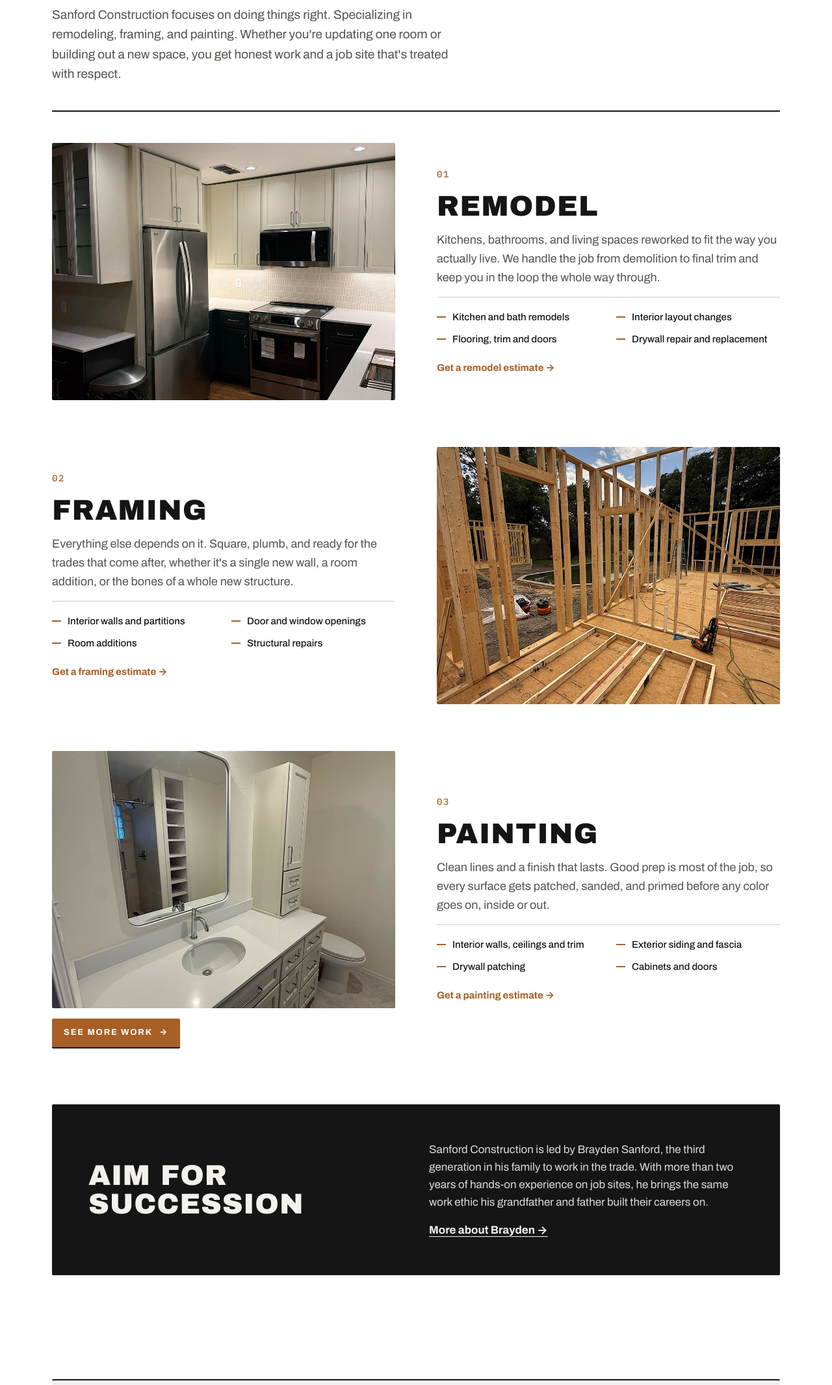
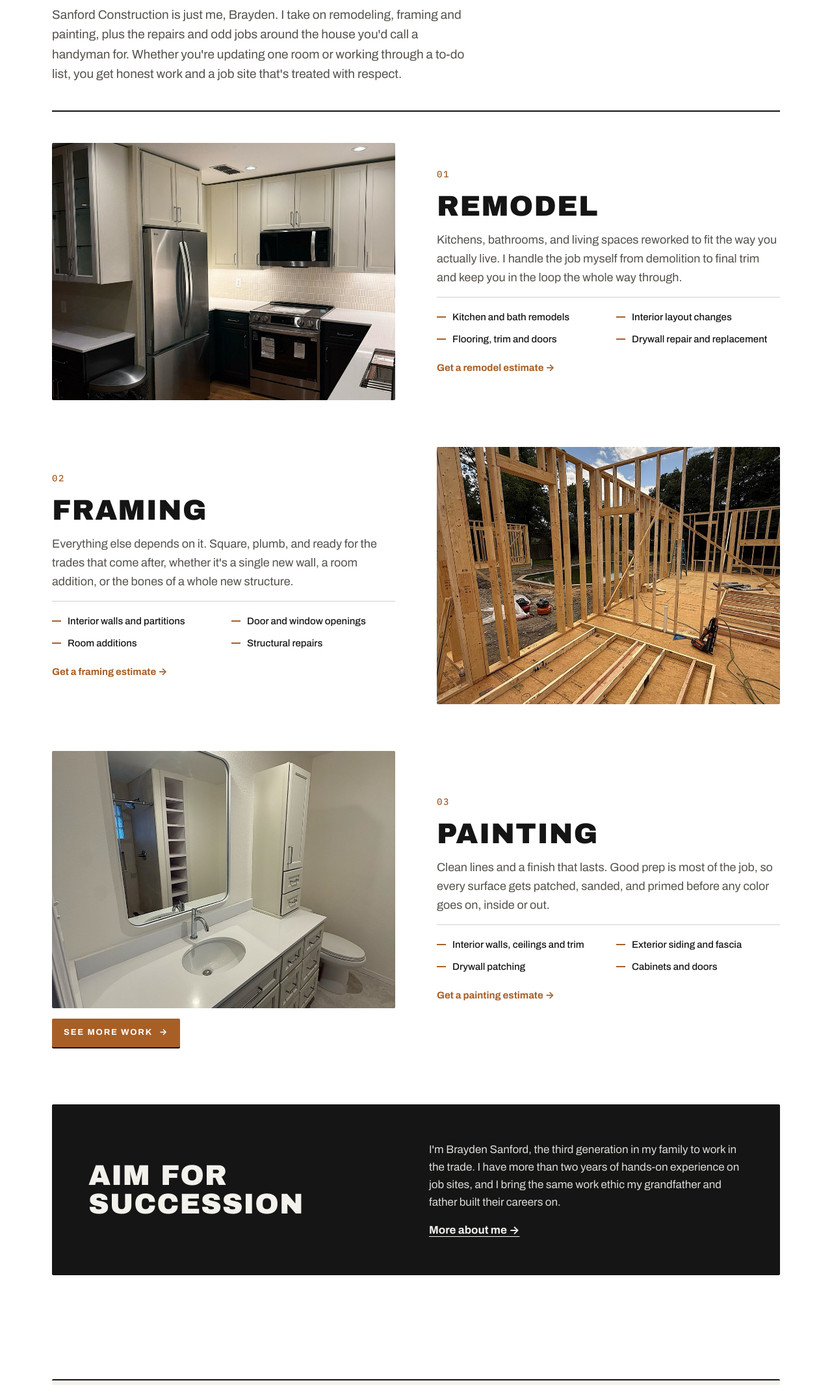
Before and after one commit to brayden60/sanfordconstruction, a plain HTML site: page index.html in a window 1280 px wide. Shown: the part 665-2797 px from the top of the page at 65% size. Drawn offline with Linux system fonts and the light colour scheme.

Commit message:
Update index.html

```diff
--- a/index.html
+++ b/index.html
@@ -253,7 +253,7 @@ footer{padding-block:40px 48px;display:flex;justify-content:space-between;align-
     <div class="section-head">
       <p class="label">Services · The Big 3</p>
       <h2 id="services-h" class="display">Built right, from the frame up.</h2>
-      <p class="svc-intro">Sanford Construction focuses on doing things right. Specializing in remodeling, framing, and painting. Whether you're updating one room or building out a new space, you get honest work and a job site that's treated with respect.</p>
+      <p class="svc-intro">Sanford Construction is just me, Brayden. I take on remodeling, framing and painting, plus the repairs and odd jobs around the house you'd call a handyman for. Whether you're updating one room or working through a to-do list, you get honest work and a job site that's treated with respect.</p>
     </div>
     <div class="svc-list">
       <article class="svc-row">
@@ -261,7 +261,7 @@ footer{padding-block:40px 48px;display:flex;justify-content:space-between;align-
         <div class="svc-body">
           <span class="svc-num mono">01</span>
           <h3>Remodel</h3>
-          <p>Kitchens, bathrooms, and living spaces reworked to fit the way you actually live. We handle the job from demolition to final trim and keep you in the loop the whole way through.</p>
+          <p>Kitchens, bathrooms, and living spaces reworked to fit the way you actually live. I handle the job myself from demolition to final trim and keep you in the loop the whole way through.</p>
           <ul>
             <li>Kitchen and bath remodels</li>
             <li>Interior layout changes</li>
@@ -305,8 +305,8 @@ footer{padding-block:40px 48px;display:flex;justify-content:space-between;align-
     <div class="family">
       <h2 class="display">Aim for Succession</h2>
       <div class="body">
-        <p>Sanford Construction is led by Brayden Sanford, the third generation in his family to work in the trade. With more than two years of hands-on experience on job sites, he brings the same work ethic his grandfather and father built their careers on.</p>
-        <a href="#about">More about Brayden →</a>
+        <p>I'm Brayden Sanford, the third generation in my family to work in the trade. I have more than two years of hands-on experience on job sites, and I bring the same work ethic my grandfather and father built their careers on.</p>
+        <a href="#about">More about me →</a>
       </div>
     </div>
   </section>
@@ -343,7 +343,7 @@ footer{padding-block:40px 48px;display:flex;justify-content:space-between;align-
         <figcaption><span class="k">Framing</span></figcaption>
       </figure>
       <figure class="shot">
-        <img src="img/gallery-4.jpg" alt="Engineered I-joists set across new framed walls while the crew lays subfloor for the second story" width="1050" height="1400" loading="lazy">
+        <img src="img/gallery-4.jpg" alt="Engineered I-joists set across new framed walls, with subfloor going down for the second story" width="1050" height="1400" loading="lazy">
         <figcaption><span class="k">Floor system</span></figcaption>
       </figure>
       <figure class="shot">
@@ -395,7 +395,7 @@ footer{padding-block:40px 48px;display:flex;justify-content:space-between;align-
     <div class="contact">
       <div class="intro">
         <h2 id="contact-h" class="display">Get an estimate</h2>
-        <p>Call or email with a short description of your project. Brayden answers his own phone.</p>
+        <p>Call or email me with a short description of your project. I answer my own phone.</p>
       </div>
       <div class="lines">
         <div class="line-item">
```
